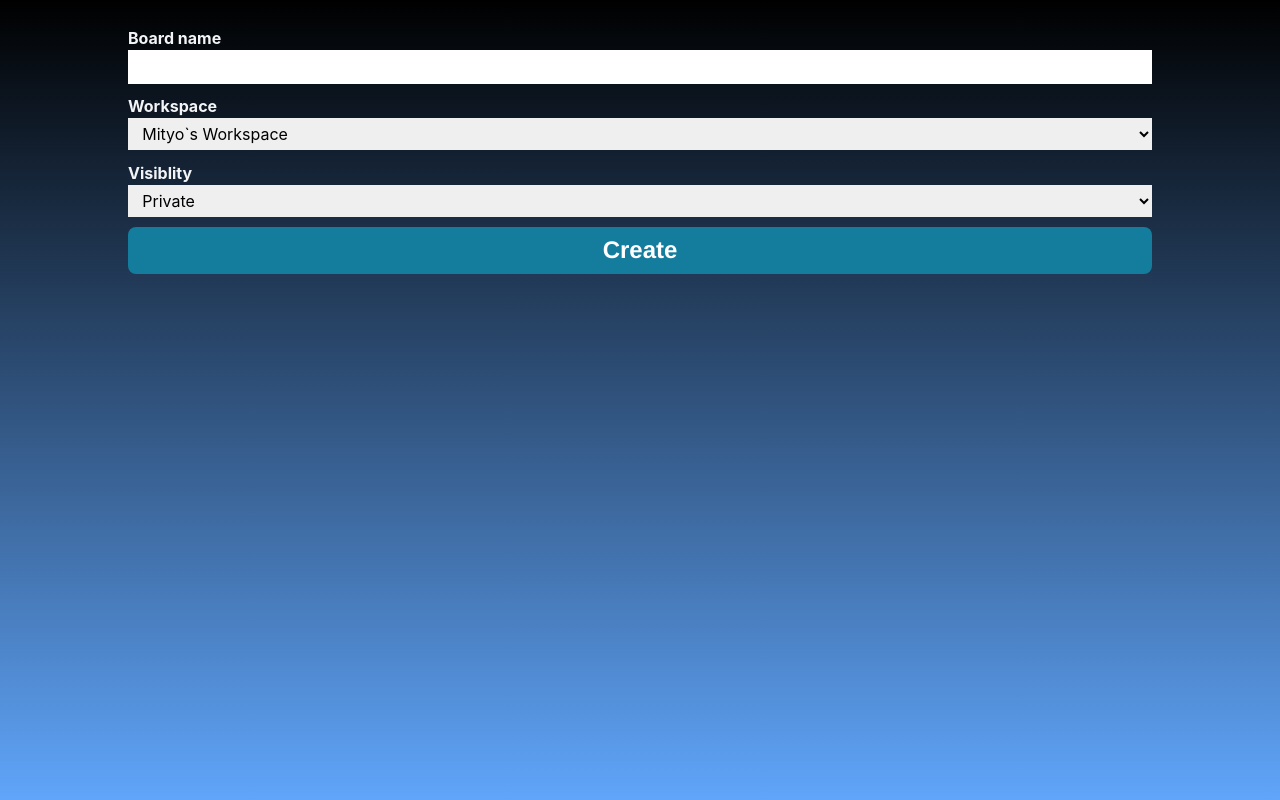
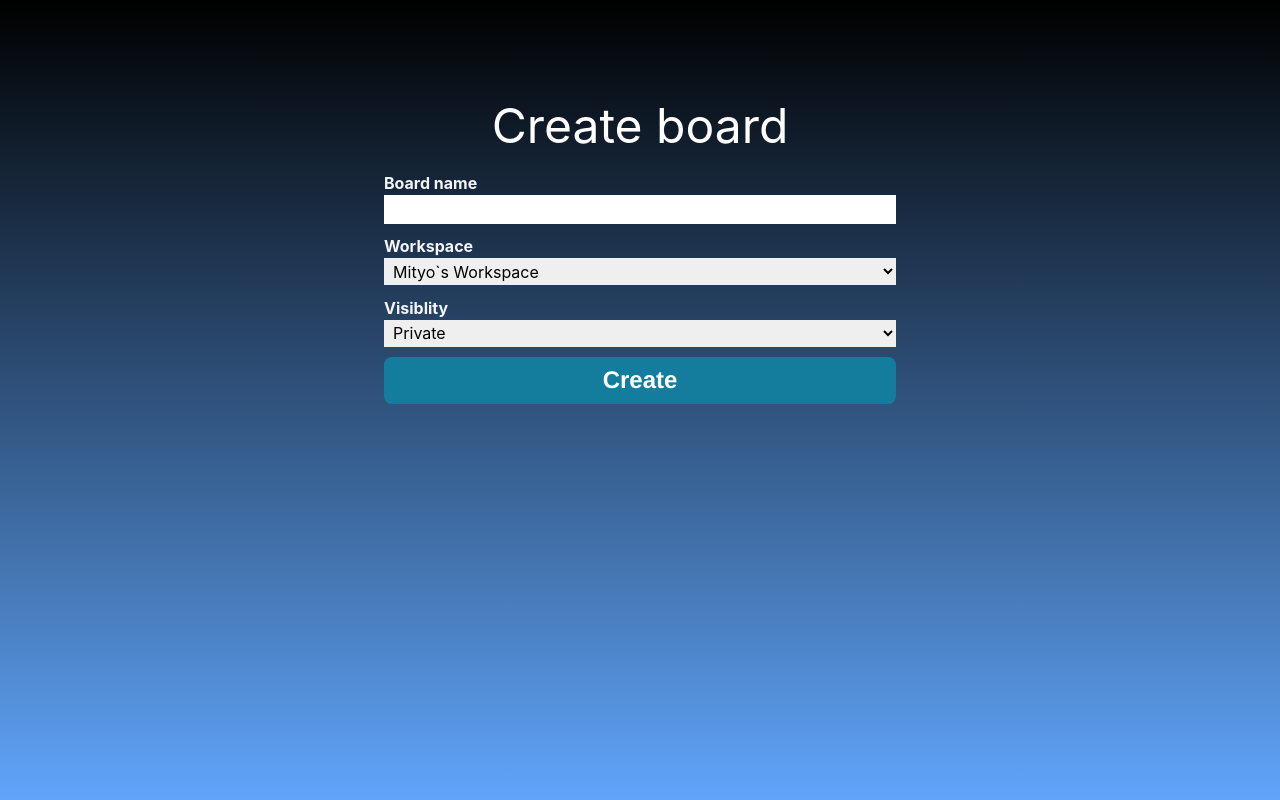
Before and after one commit to dingi7/boardo, a React (Create React App) app: page /board/create in a window 1280 px wide. Built offline with nearby package versions, Linux system fonts and the light colour scheme; what react-auth-kit would draw is missing.

Commit message:
Update Create.tsx

```diff
--- a/src/Pages/Create/Create.tsx
+++ b/src/Pages/Create/Create.tsx
@@ -7,8 +7,14 @@ export const Create = () => {
         <div className="flex flex-col h-screen gap-[5%] bg-gradient-to-b from-black to-blue-400">
 
             <div
-                className="w-[80%] mx-auto mt-[2%]"
+                className="w-[40%] mx-auto mt-[8%]"
             >
+                <h1
+                    className="text-white text-5xl mb-[4%]"
+                >
+                    Create board
+                </h1>
+
                 <form
                     className="flex flex-col"
                 >
@@ -20,7 +26,7 @@ export const Create = () => {
                         Board name
                     </label>
                     <input
-                        className="px-[1%] py-[0.5%] mb-[1%]"
+                        className="px-[1%] py-[0.5%] mb-[2%]"
                     />
 
 
@@ -30,7 +36,7 @@ export const Create = () => {
                         Workspace
                     </label>
                     <select
-                        className="px-[1%] py-[0.5%] mb-[1%]"
+                        className="px-[1%] py-[0.5%] mb-[2%]"
                     >
                         <option value="">Mityo`s Workspace</option>
                         <option value="">Kamen`s Workspace</option>
@@ -44,7 +50,7 @@ export const Create = () => {
                         Visiblity
                     </label>
                     <select
-                        className="px-[1%] py-[0.5%] mb-[1%]"
+                        className="px-[1%] py-[0.5%] mb-[2%]"
                     >
                         <option>Private</option>
                         <option>Workspace</option>
```
